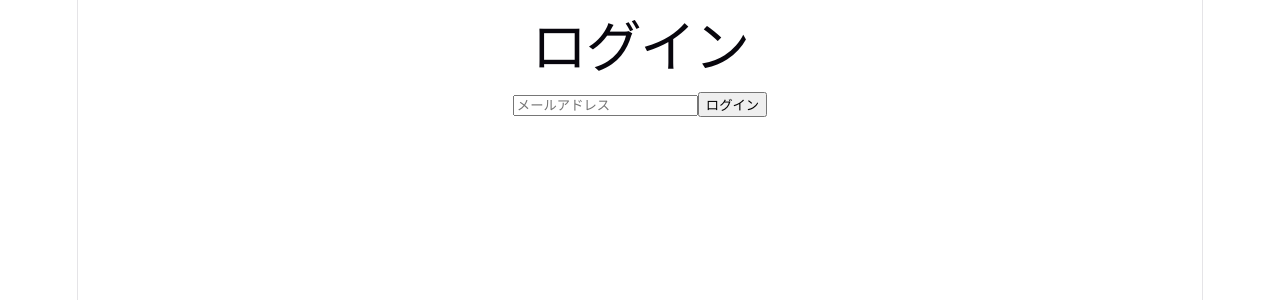
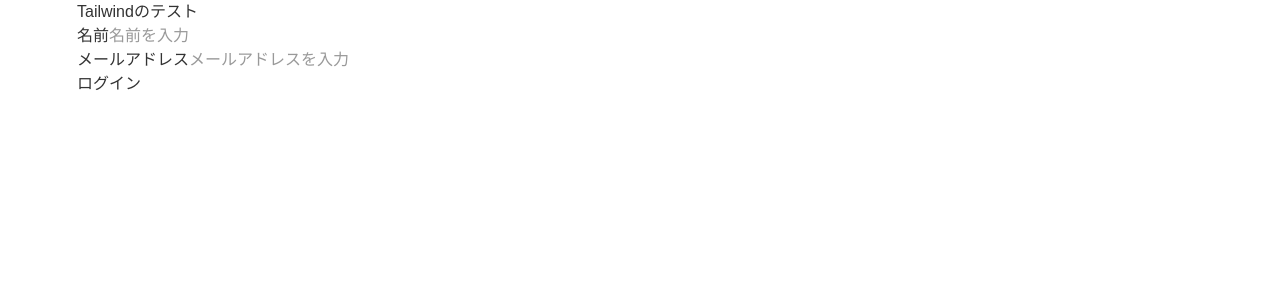
Before and after one commit to yuito-code/user-management-app, a React (Vite) app: page /login in a window 1280 px wide. Shown: the top 300 px of the page. Built offline with nearby package versions, Linux system fonts and the light colour scheme.

Commit message:
ログイン画面の軽微修正

```diff
--- a/src/index.css
+++ b/src/index.css
@@ -1,111 +1,44 @@
+@import "tailwindcss";
+
 :root {
-  --text: #6b6375;
-  --text-h: #08060d;
-  --bg: #fff;
-  --border: #e5e4e7;
-  --code-bg: #f4f3ec;
-  --accent: #aa3bff;
-  --accent-bg: rgba(170, 59, 255, 0.1);
-  --accent-border: rgba(170, 59, 255, 0.5);
-  --social-bg: rgba(244, 243, 236, 0.5);
-  --shadow:
-    rgba(0, 0, 0, 0.1) 0 10px 15px -3px, rgba(0, 0, 0, 0.05) 0 4px 6px -2px;
-
-  --sans: system-ui, 'Segoe UI', Roboto, sans-serif;
-  --heading: system-ui, 'Segoe UI', Roboto, sans-serif;
-  --mono: ui-monospace, Consolas, monospace;
-
-  font: 18px/145% var(--sans);
-  letter-spacing: 0.18px;
-  color-scheme: light dark;
-  color: var(--text);
-  background: var(--bg);
+  font-family: Arial, "Noto Sans JP", sans-serif;
+  color: #333333;
+  background-color: #ffffff;
   font-synthesis: none;
   text-rendering: optimizeLegibility;
   -webkit-font-smoothing: antialiased;
   -moz-osx-font-smoothing: grayscale;
-
-  @media (max-width: 1024px) {
-    font-size: 16px;
-  }
 }
 
-@media (prefers-color-scheme: dark) {
-  :root {
-    --text: #9ca3af;
-    --text-h: #f3f4f6;
-    --bg: #16171d;
-    --border: #2e303a;
-    --code-bg: #1f2028;
-    --accent: #c084fc;
-    --accent-bg: rgba(192, 132, 252, 0.15);
-    --accent-border: rgba(192, 132, 252, 0.5);
-    --social-bg: rgba(47, 48, 58, 0.5);
-    --shadow:
-      rgba(0, 0, 0, 0.4) 0 10px 15px -3px, rgba(0, 0, 0, 0.25) 0 4px 6px -2px;
-  }
+* {
+  box-sizing: border-box;
+}
 
-  #social .button-icon {
-    filter: invert(1) brightness(2);
-  }
+html,
+body,
+#root {
+  min-height: 100%;
+  margin: 0;
+}
+
+body {
+  min-width: 320px;
+  min-height: 100vh;
 }
 
 #root {
-  width: 1126px;
-  max-width: 100%;
+  width: 100%;
+  max-width: 1126px;
+  min-height: 100vh;
   margin: 0 auto;
-  text-align: center;
-  border-inline: 1px solid var(--border);
-  min-height: 100svh;
-  display: flex;
-  flex-direction: column;
-  box-sizing: border-box;
 }
 
-body {
-  margin: 0;
+button,
+input {
+  font: inherit;
 }
 
-h1,
-h2 {
-  font-family: var(--heading);
-  font-weight: 500;
-  color: var(--text-h);
+a {
+  color: inherit;
+  text-decoration: none;
 }
-
-h1 {
-  font-size: 56px;
-  letter-spacing: -1.68px;
-  margin: 32px 0;
-  @media (max-width: 1024px) {
-    font-size: 36px;
-    margin: 20px 0;
-  }
-}
-h2 {
-  font-size: 24px;
-  line-height: 118%;
-  letter-spacing: -0.24px;
-  margin: 0 0 8px;
-  @media (max-width: 1024px) {
-    font-size: 20px;
-  }
-}
-p {
-  margin: 0;
-}
-
-code,
-.counter {
-  font-family: var(--mono);
-  display: inline-flex;
-  border-radius: 4px;
-  color: var(--text-h);
-}
-
-code {
-  font-size: 15px;
-  line-height: 135%;
-  padding: 4px 8px;
-  background: var(--code-bg);
-}
--- a/src/pages/Login.tsx
+++ b/src/pages/Login.tsx
@@ -3,33 +3,71 @@
 import { useUserContext } from "../context/UserContext";
 
 const Login = () => {
+  const [name, setName] = useState("");
   const [email, setEmail] = useState("");
+  const [error, setError] = useState("");
 
-  const {login } = useUserContext();
+  const { login } = useUserContext();
   const navigate = useNavigate();
 
   const handleSubmit = (e: React.FormEvent) => {
     e.preventDefault();
 
+    if(!name.trim()) {
+      setError("名前を入力してください");
+      return;
+    }
+
+    if(!email.trim()) {
+      setError("メールアドレスを入力してください");
+      return;
+    }
+
     login({
       id: 1,
-      name: "村上",
-      email: email,
+      name: name.trim(),
+      email: email.trim(),
     });
+
     navigate("/users");
   };
 
   return (
     <div>
-      <h1>ログイン</h1>
+      <div className="bg-blue-600 p-4 text-white">
+        Tailwindのテスト
+      </div>
 
       <form onSubmit={handleSubmit}>
-        <input
-          type="email"
-          value={email}
-          onChange={(e) => setEmail(e.target.value)}
-          placeholder="メールアドレス"
-        />
+        <div>
+          <label htmlFor="name">名前</label>
+          <input
+            id="name"
+            type="text"
+            value={name}
+            onChange={(e) => {
+              setName(e.target.value);
+              setError("");
+            }}
+            placeholder="名前を入力"
+          />
+        </div>
+
+        <div>
+          <label htmlFor="email">メールアドレス</label>
+          <input
+            id="email"
+            type="email"
+            value={email}
+            onChange={(e) => {
+              setEmail(e.target.value);
+              setError("");
+            }}
+            placeholder="メールアドレスを入力"
+          />
+        </div>
+
+        {error && <p>{error}</p>}
 
         <button type="submit">ログイン</button>
       </form>
```
